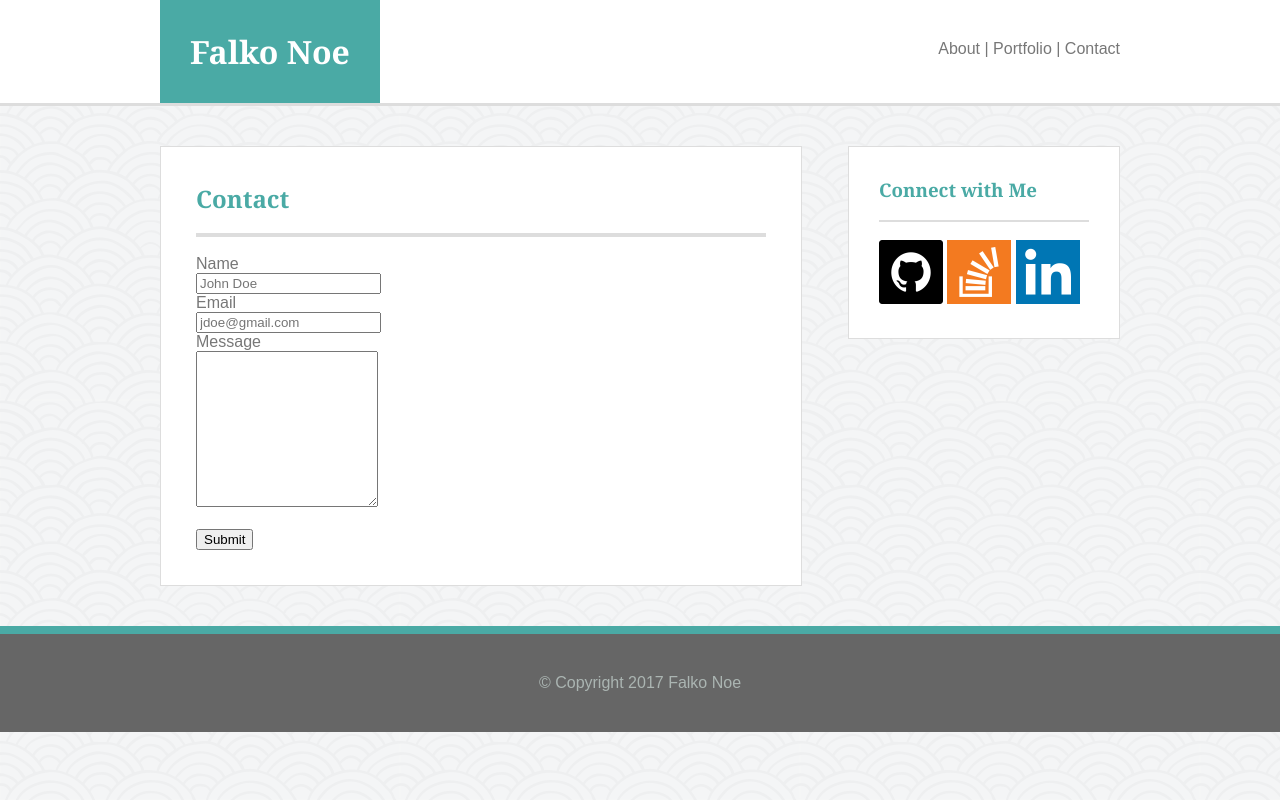
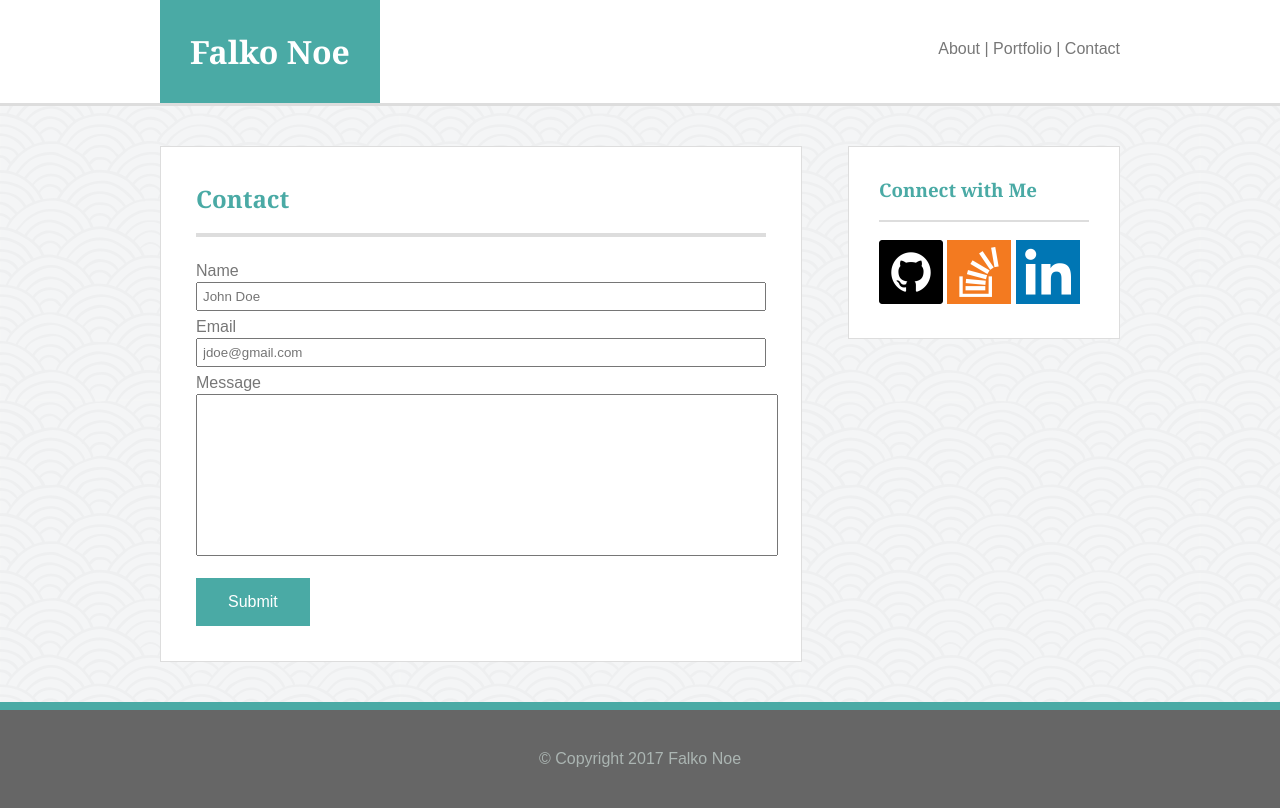
Before and after one commit to CodingKaiser/Basic-Portfolio, a PHP site: page /contact.html in a window 1280 px wide. Run offline with PHP 8.4, Linux system fonts and the light colour scheme.

Commit message:
Refined style of hf tags

```diff
--- a/assets/css/style.css
+++ b/assets/css/style.css
@@ -36,6 +36,34 @@ body {
 	padding: 0px;
 	background-image: url('../images/seigaiha.png');
 	background-repeat: repeat;
+}
+
+form {
+	box-sizing: border-box;
+	width: 100%;
+}
+
+input {
+	width: 100%;
+	box-sizing: border-box;
+	padding: 5px;
+}
+
+text-area {
+	width: 100%;
+	box-sizing: border-box;
+	padding: 5px;
+}
+
+button {
+    background-color: #4aaaa5;
+    border: none;
+    color: white;
+    padding: 15px 32px;
+    text-align: center;
+    text-decoration: none;
+    display: inline-block;
+    font-size: 16px;
 }
 
 /* HEADER & NAVIGATION */
@@ -148,14 +176,37 @@ footer {
 	position: relative;
 	overflow: auto;
 	float: left;
-	margin: 10px;
+	margin-bottom: 25px;
+}
+
+.left-alignment {
+	margin-right: 15px;
+}
+
+.right-alignment {
+	margin-left: 15px;
 }
 
 .port-image-header {
 	text-align: center;
 	position: absolute;
 	float: left;
+	padding-top: 20px;
+	padding-bottom: 20px;
 	width: 100%;
 	background: white;
-	top: 150px;
+	top: 130px;
 }
+
+/* CONTACT */
+
+.text-form-input {
+	padding: 5px;
+	width: 100%;
+	resize: none;
+}
+
+p.form-descriptor {
+	padding-top: 7px;
+	padding-bottom: 2px;
+}
```
